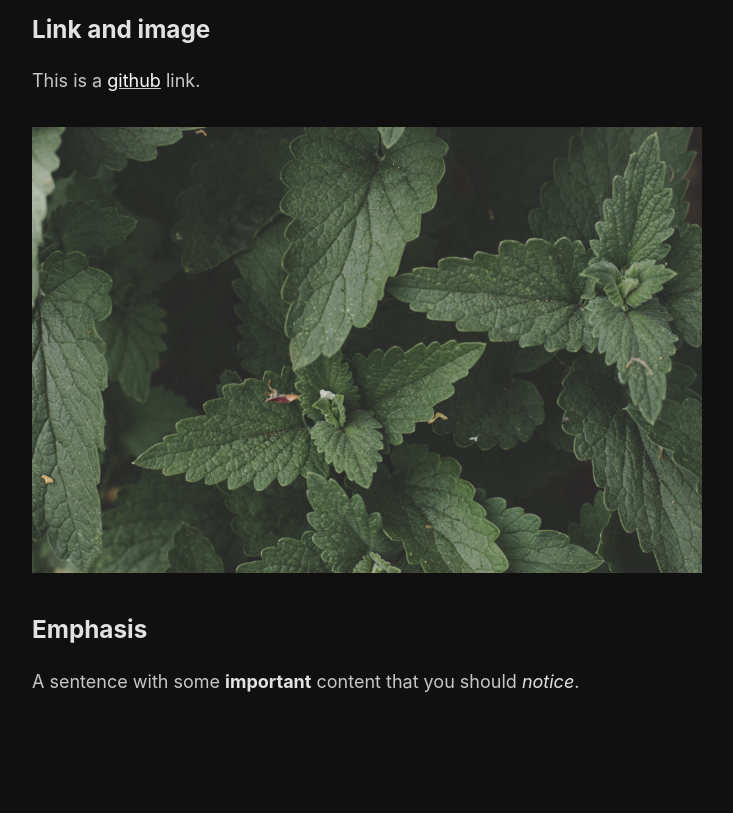
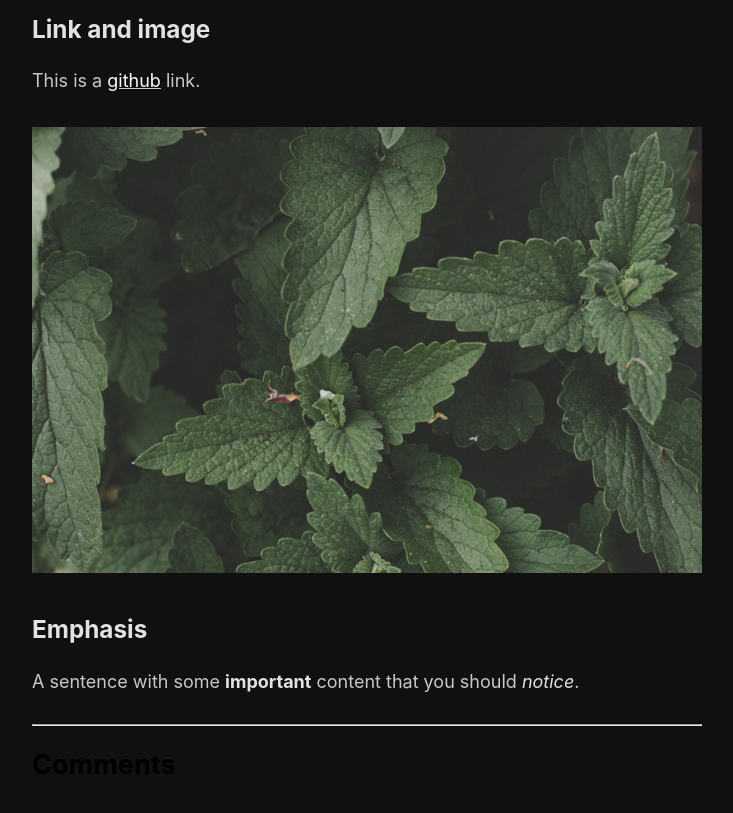
Before and after one commit to Yutixcode/Yutixcode.github.io, a Jekyll site: the page built from _posts/2018-08-13-sample-post.md, in a window 1280 px wide and 900 px high, scrolled down 1366 px. Shown: the top 813 px of the window, without its empty margins (273-1006 px from the left). Built offline with Jekyll 4.4.1, drawn with Linux system fonts in a browser that asks for light colours; comment, search, counter and statistics services are not loaded.

Commit message:
Update post.html

```diff
--- a/_layouts/post.html
+++ b/_layouts/post.html
@@ -6,11 +6,12 @@ layout: default
   <h1>{{ page.title }}</h1>
   {{ content }}
 </article>
-
+<hr />
+<h2>Comments</h2>
 <script src="https://utteranc.es/client.js"
         repo="Yutixcode/sodiah"
         issue-term="pathname"
-        theme="github-dark"
+        theme="dark-blue"
         crossorigin="anonymous"
         async>
 </script>
```
